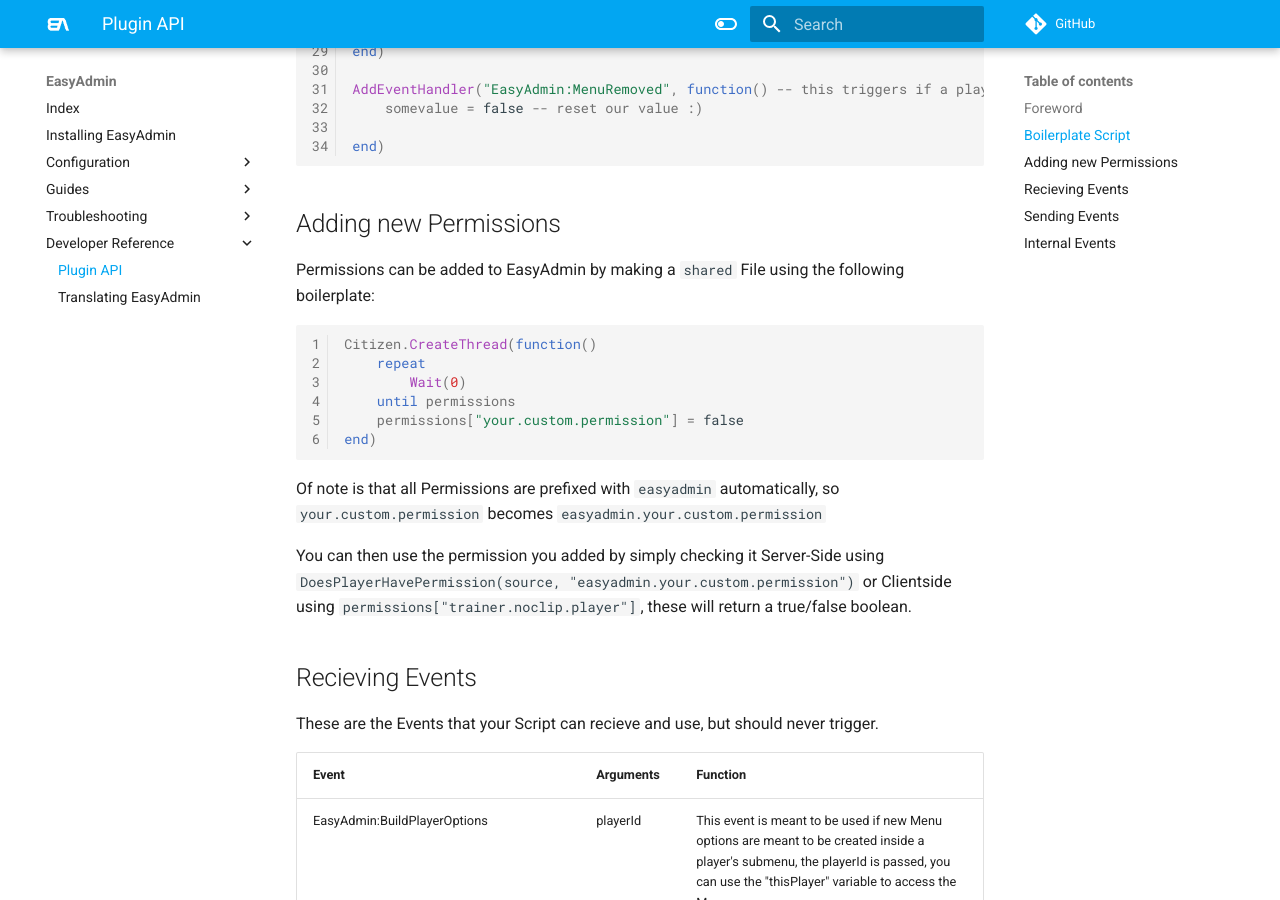
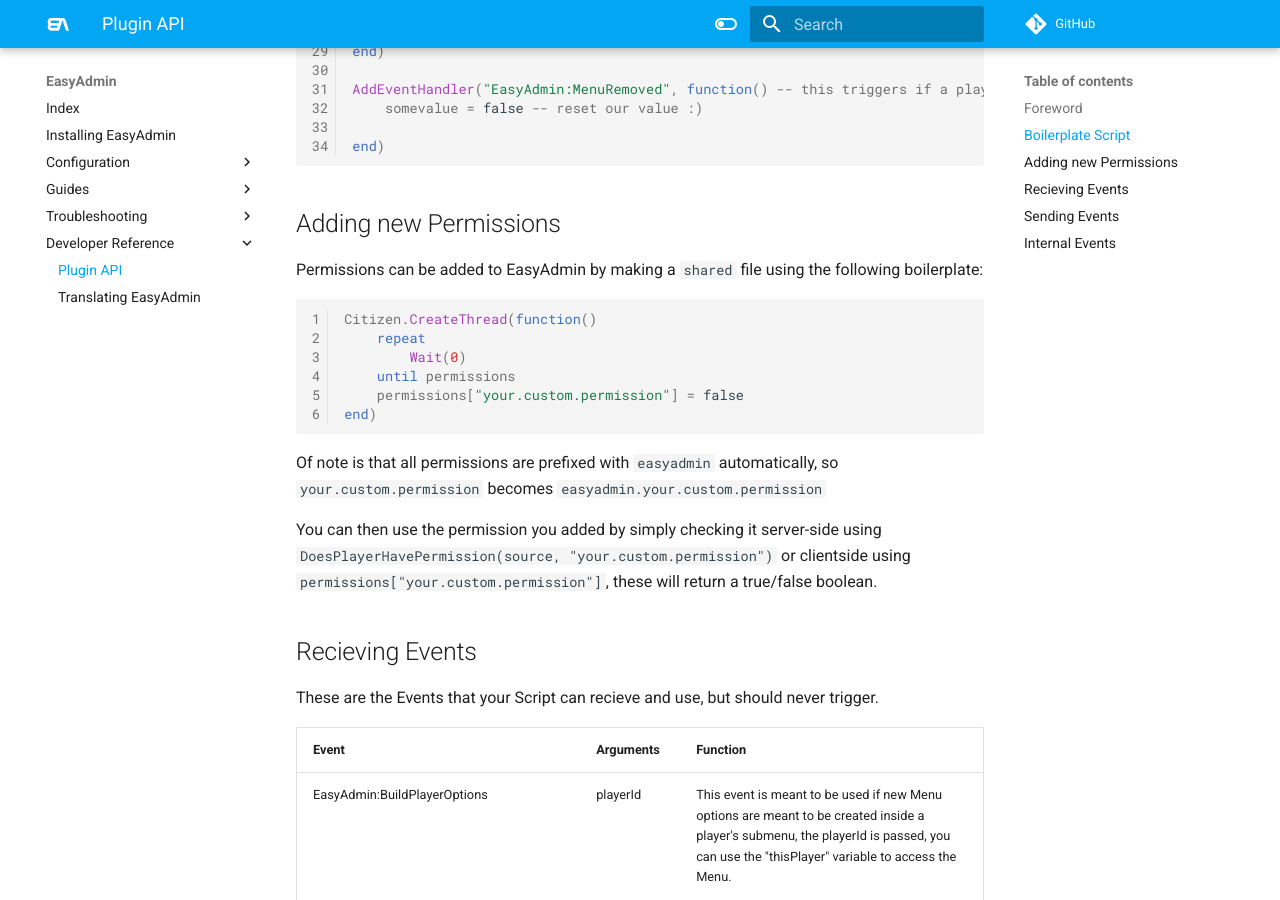
Before and after one commit to Blumlaut/EasyAdmin-docs, an MkDocs documentation site: the page built from docs/plugins.md, in a window 1280 px wide and 900 px high, scrolled down 1100 px. Built offline with MkDocs 1.6.1 and Material for MkDocs 9.7.7, drawn with Linux system fonts in a browser that asks for light colours; comment, search, counter and statistics services are not loaded.

Commit message:
Update plugins.md

````diff
--- a/docs/plugins.md
+++ b/docs/plugins.md
@@ -53,7 +53,7 @@ end)
 
 ## Adding new Permissions
 
-Permissions can be added to EasyAdmin by making a `shared` File using the following boilerplate:
+Permissions can be added to EasyAdmin by making a `shared` file using the following boilerplate:
 ```Lua
 Citizen.CreateThread(function()
 	repeat
@@ -63,9 +63,9 @@ Citizen.CreateThread(function()
 end)
 ```
 
-Of note is that all Permissions are prefixed with `easyadmin` automatically, so `your.custom.permission` becomes `easyadmin.your.custom.permission`
+Of note is that all permissions are prefixed with `easyadmin` automatically, so `your.custom.permission` becomes `easyadmin.your.custom.permission`
 
-You can then use the permission you added by simply checking it Server-Side using `DoesPlayerHavePermission(source, "easyadmin.your.custom.permission")` or Clientside using `permissions["trainer.noclip.player"]`, these will return a true/false boolean.
+You can then use the permission you added by simply checking it server-side using `DoesPlayerHavePermission(source, "your.custom.permission")` or clientside using `permissions["your.custom.permission"]`, these will return a true/false boolean.
 
 
 ## Recieving Events
````
